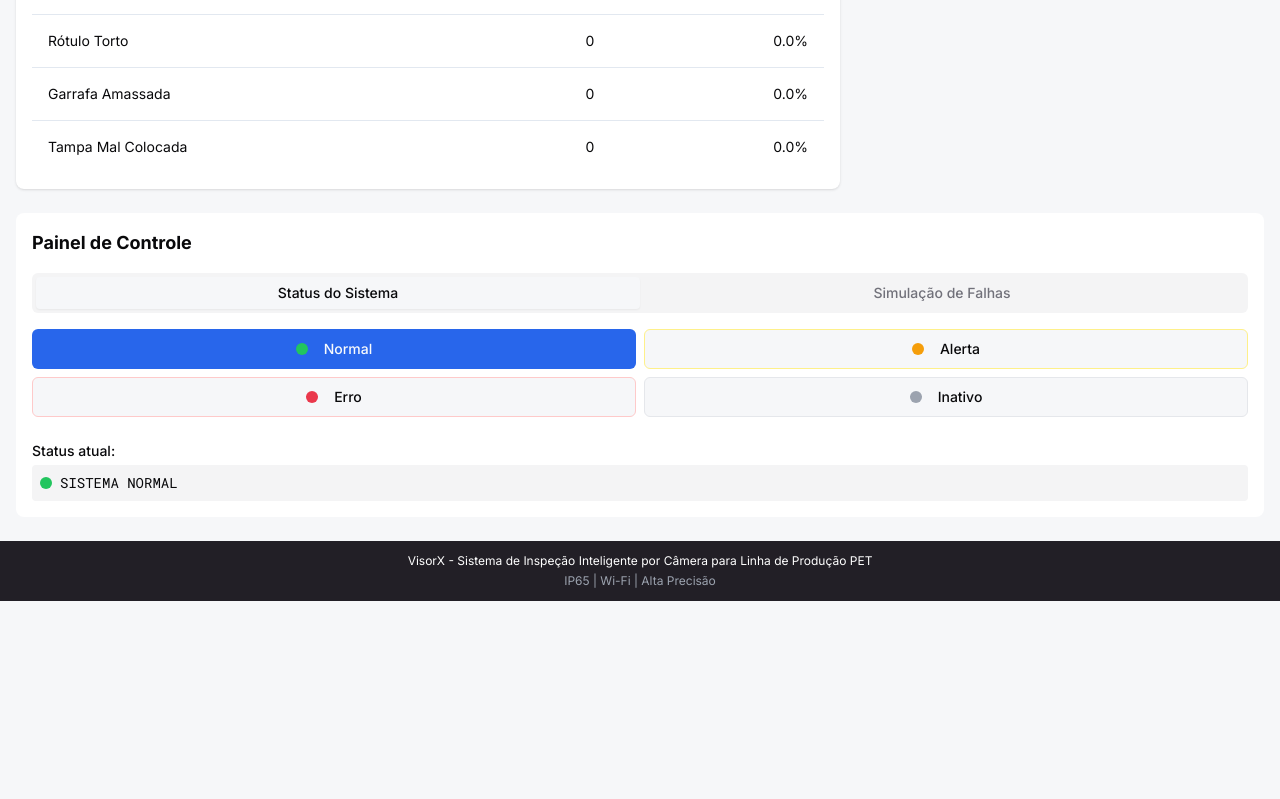
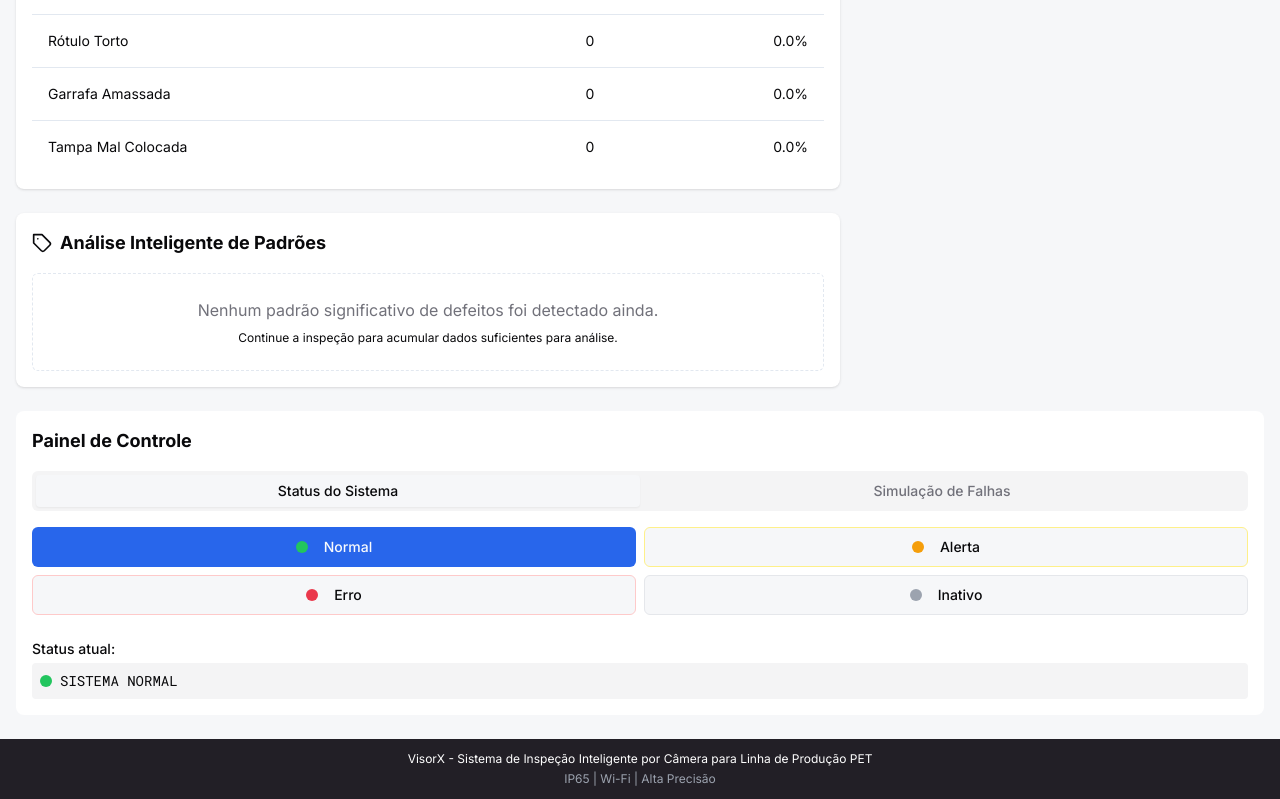
Before and after one commit to CaetanoBS/visorx-pet-guardian, a React (Vite) app: page / in a window 1280 px wide. Shown: the part 875-1674 px from the top of the page. Before the commit the page ends 1476 px from the top, so only its background shows below. Built offline with nearby package versions, Linux system fonts and the light colour scheme.

Commit message:
Add AI-powered defect analysis and report
Integrate AI to analyze defect patterns, identify potential causes (e.g., specific filling nozzle), and suggest solutions in the inspection report.

```diff
--- /dev/null
+++ b/src/components/AIAnalysisReport.tsx
@@ -0,0 +1,134 @@
+
+import React from 'react';
+import { cn } from '@/lib/utils';
+import {
+  Table,
+  TableBody,
+  TableCell,
+  TableHead,
+  TableHeader,
+  TableRow
+} from "@/components/ui/table";
+
+interface PatternInsight {
+  id: number;
+  pattern: string;
+  possibleCause: string;
+  recommendedAction: string;
+  confidence: number;
+}
+
+interface AIAnalysisReportProps {
+  className?: string;
+  defectPatterns: Record<number, Record<string, number>>;
+  totalBottles: number;
+}
+
+const AIAnalysisReport: React.FC<AIAnalysisReportProps> = ({
+  className,
+  defectPatterns,
+  totalBottles
+}) => {
+  // AI algorithm to identify patterns and generate insights
+  const generateInsights = (): PatternInsight[] => {
+    const insights: PatternInsight[] = [];
+
+    // Check for patterns in specific bottle positions
+    Object.entries(defectPatterns).forEach(([bottleId, defects]) => {
+      const bottlePosition = parseInt(bottleId);
+      const totalDefects = Object.values(defects).reduce((sum, count) => sum + count, 0);
+      const defectRate = totalDefects / Math.max(1, totalBottles) * 100;
+
+      if (defectRate > 50) { // If a specific bottle position has more than 50% defect rate
+        const mostCommonDefect = Object.entries(defects).sort((a, b) => b[1] - a[1])[0];
+        const defectType = mostCommonDefect[0];
+
+        let possibleCause = '';
+        let recommendedAction = '';
+
+        switch (defectType) {
+          case 'label':
+            possibleCause = `Problema no aplicador de rótulos na posição ${bottlePosition}`;
+            recommendedAction = `Verificar alinhamento do aplicador ${bottlePosition} e sensores de posição`;
+            break;
+          case 'dent':
+            possibleCause = `Problema no manuseio de garrafas na posição ${bottlePosition}`;
+            recommendedAction = `Inspecionar sistema de transporte na posição ${bottlePosition} e reduzir pressão de contato`;
+            break;
+          case 'cap':
+            possibleCause = `Problema no fechador de tampas na posição ${bottlePosition}`;
+            recommendedAction = `Calibrar torque do aplicador de tampas na posição ${bottlePosition} e verificar alinhamento`;
+            break;
+          default:
+            possibleCause = `Problema desconhecido na posição ${bottlePosition}`;
+            recommendedAction = `Realizar inspeção manual da posição ${bottlePosition}`;
+        }
+
+        insights.push({
+          id: insights.length + 1,
+          pattern: `Garrafa na posição ${bottlePosition} apresenta ${defectRate.toFixed(1)}% de defeitos do tipo ${
+            defectType === 'label' ? 'RÓTULO' :
+            defectType === 'dent' ? 'AMASSADO' :
+            'TAMPA'
+          }`,
+          possibleCause,
+          recommendedAction,
+          confidence: Math.min(95, defectRate + 30) // Calculate a confidence score
+        });
+      }
+    });
+
+    return insights;
+  };
+
+  const insights = generateInsights();
+
+  return (
+    <div className={cn("bg-card p-4 rounded-lg shadow", className)}>
+      <h3 className="text-lg font-bold mb-4 flex items-center">
+        <svg xmlns="http://www.w3.org/2000/svg" width="20" height="20" viewBox="0 0 24 24" fill="none" stroke="currentColor" strokeWidth="2" strokeLinecap="round" strokeLinejoin="round" className="mr-2"><path d="M12 2H2v10l9.29 9.29c.94.94 2.48.94 3.42 0l6.58-6.58c.94-.94.94-2.48 0-3.42L12 2Z"/><path d="M7 7h.01"/></svg>
+        Análise Inteligente de Padrões
+      </h3>
+
+      {insights.length > 0 ? (
+        <>
+          <div className="text-sm text-muted-foreground mb-4">
+            O sistema detectou os seguintes padrões de defeitos que podem indicar problemas específicos no processo de produção:
+          </div>
+
+          <Table>
+            <TableHeader>
+              <TableRow>
+                <TableHead>Padrão Detectado</TableHead>
+                <TableHead>Possível Causa</TableHead>
+                <TableHead>Ação Recomendada</TableHead>
+                <TableHead className="text-right">Confiança</TableHead>
+              </TableRow>
+            </TableHeader>
+            <TableBody>
+              {insights.map((insight) => (
+                <TableRow key={insight.id}>
+                  <TableCell className="font-medium">{insight.pattern}</TableCell>
+                  <TableCell>{insight.possibleCause}</TableCell>
+                  <TableCell>{insight.recommendedAction}</TableCell>
+                  <TableCell className="text-right">{insight.confidence.toFixed(1)}%</TableCell>
+                </TableRow>
+              ))}
+            </TableBody>
+          </Table>
+        </>
+      ) : (
+        <div className="text-center p-6 border border-dashed rounded-md">
+          <div className="text-muted-foreground">
+            Nenhum padrão significativo de defeitos foi detectado ainda.
+          </div>
+          <div className="text-xs mt-2">
+            Continue a inspeção para acumular dados suficientes para análise.
+          </div>
+        </div>
+      )}
+    </div>
+  );
+};
+
+export default AIAnalysisReport;
--- a/src/pages/Index.tsx
+++ b/src/pages/Index.tsx
@@ -5,7 +5,8 @@ import CameraFeed from '@/components/CameraFeed';
 import ControlPanel from '@/components/ControlPanel';
 import InspectionResults from '@/components/InspectionResults';
 import StatisticsPanel from '@/components/StatisticsPanel';
-import { toast } from "@/components/ui/use-toast";
+import AIAnalysisReport from '@/components/AIAnalysisReport';
+import { toast } from "@/hooks/use-toast";
 
 const Index = () => {
   const [status, setStatus] = useState<'error' | 'success' | 'warning' | 'idle'>('success');
@@ -16,6 +17,10 @@ const Index = () => {
   const [labelDefectsCount, setLabelDefectsCount] = useState(0);
   const [dentDefectsCount, setDentDefectsCount] = useState(0);
   const [capDefectsCount, setCapDefectsCount] = useState(0);
+
+  // Track patterns by bottle position
+  const [defectPatterns, setDefectPatterns] = useState<Record<number, Record<string, number>>>({});
+  const [bottlePositionCounter, setBottlePositionCounter] = useState(0);
 
   const handleStatusChange = (newStatus: 'error' | 'success' | 'warning' | 'idle') => {
     setStatus(newStatus);
@@ -56,11 +61,40 @@ const Index = () => {
     }
   };
 
+  // Track bottle position and defect patterns
+  const recordBottlePosition = (type: 'none' | 'label' | 'dent' | 'cap') => {
+    // Increment the position counter for each bottle
+    const currentPosition = bottlePositionCounter % 30; // Simulate 30 positions in the production line
+    setBottlePositionCounter(prev => prev + 1);
+
+    // Only record patterns for defects
+    if (type !== 'none') {
+      setDefectPatterns(prev => {
+        const updated = {...prev};
+        if (!updated[currentPosition]) {
+          updated[currentPosition] = { label: 0, dent: 0, cap: 0 };
+        }
+        updated[currentPosition][type] = (updated[currentPosition][type] || 0) + 1;
+        return updated;
+      });
+
+      // If we have a high concentration of defects in a particular position, highlight it
+      if (defectPatterns[currentPosition]?.[type] >= 3) {
+        toast({
+          title: "Padrão Detectado",
+          description: `Múltiplos defeitos detectados na posição ${currentPosition}. Possível problema no equipamento.`,
+          variant: "warning"
+        });
+      }
+    }
+  };
+
   // New handler for the CameraFeed component detection events
   const handleBottleDetection = (type: 'none' | 'label' | 'dent' | 'cap') => {
     // Only process detections when in auto mode
     if (autoMode) {
       handleDetectionChange(type);
+      recordBottlePosition(type);
     }
   };
 
@@ -123,6 +157,13 @@ const Index = () => {
                 capDefectsCount={capDefectsCount}
               />
             </div>
+
+            <div className="mt-6">
+              <AIAnalysisReport
+                defectPatterns={defectPatterns}
+                totalBottles={inspectedCount}
+              />
+            </div>
           </div>
 
           <div className="lg:col-span-4 space-y-6">
```
